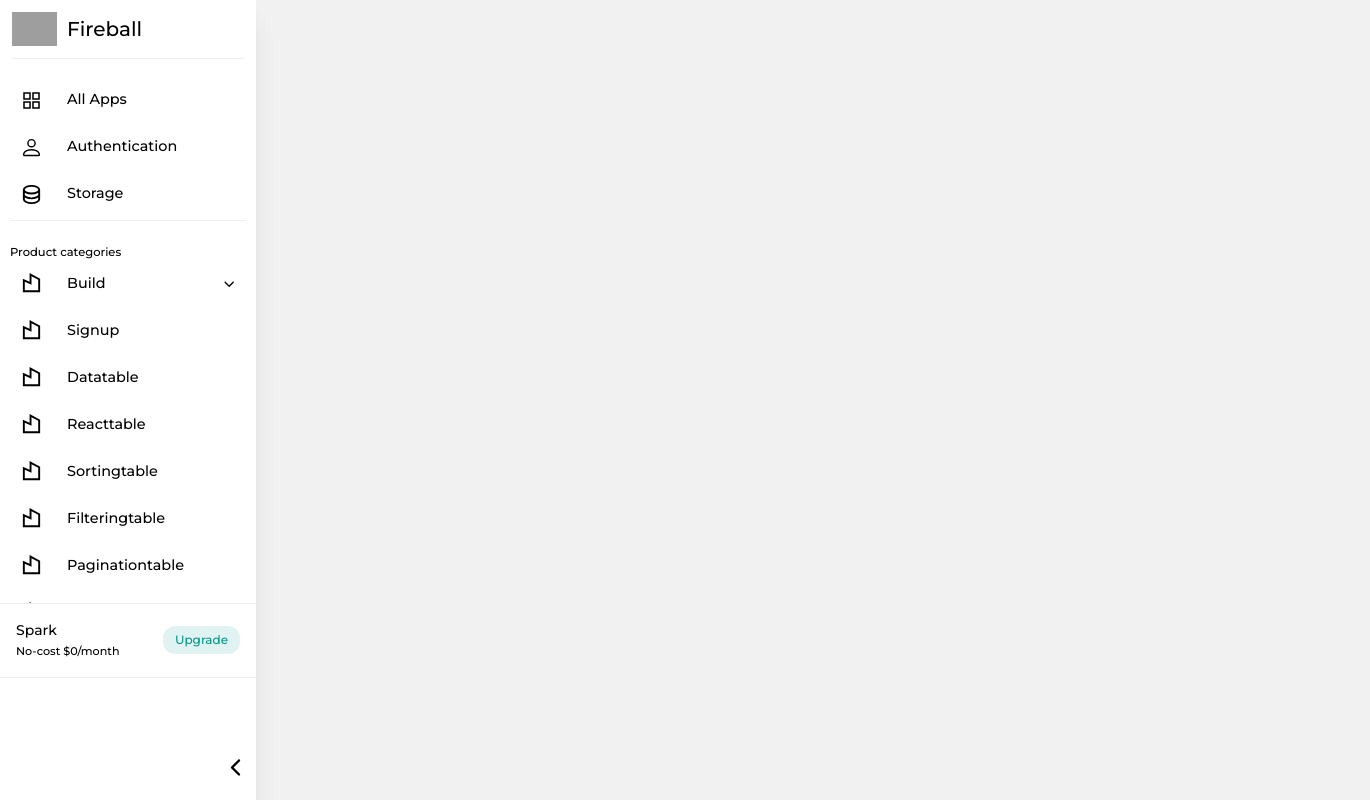
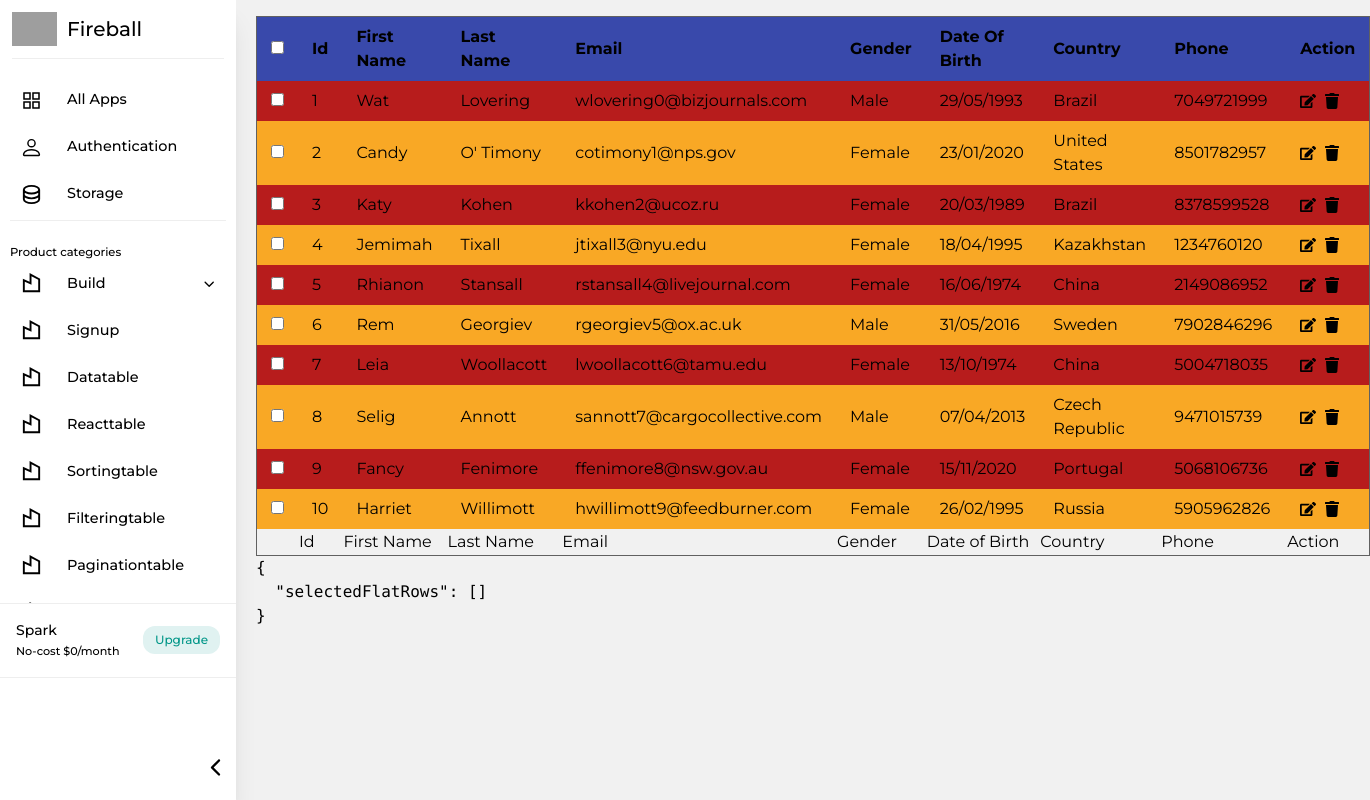
Before and after one commit to nguyentuanhung123/Sidebar-with-submenu-using-tailwind-and-framer-motion, a React (Create React App) app: page /rowselection in a window 1280 px wide. Shown: the whole page, 1370 px wide, since content can reach past the window. Built offline with nearby package versions, Linux system fonts and the light colour scheme; grey boxes are pictures that could not be loaded.

Commit message:
tutorial-14-selecting-row

```diff
--- a/src/App.jsx
+++ b/src/App.jsx
@@ -17,6 +17,7 @@ import TestTable from "./pages/TestTable";
 import TodoBeginnerWrapper from "./pages/TodoBeginger/TodoBeginnerWrapper.jsx";
 import PaginationTable from "./pages/PaginationTable.jsx";
 import UpdateTodo from "./pages/UpdateTodo/UpdateTodo.jsx";
+import RowSelection from "./pages/RowSelection.jsx";
 
 const App = () => {
   return (
@@ -33,6 +34,7 @@ const App = () => {
           <Route path="/sortingtable" element={<SortingTable />} />
           <Route path="/filteringtable" element={<FilteringTable />} />
           <Route path="/paginationtable" element={<PaginationTable />} />
+          <Route path="/rowselection" element={<RowSelection />} />
           <Route path="/formatdate" element={<FormatDate />} />
           <Route path="/testtable" element={<TestTable />} />
           <Route path="/todobeginner" element={<TodoBeginnerWrapper />} />
--- a/src/index.js
+++ b/src/index.js
@@ -2,6 +2,7 @@ import React from 'react';
 import ReactDOM from 'react-dom/client';
 import './index.css';
 import App from './App';
+//import 'antd/dist/antd.css';
 import reportWebVitals from './reportWebVitals';
 
 const root = ReactDOM.createRoot(document.getElementById('root'));
--- a/src/layouts/sidebar/Sidebar.jsx
+++ b/src/layouts/sidebar/Sidebar.jsx
@@ -148,6 +148,10 @@ const Sidebar = () => {
             icon: RiBuilding3Line,
         },
         {
+            name: "rowselection",
+            icon: RiBuilding3Line,
+        },
+        {
             name: "analytics",
             icon: TbReportAnalytics,
             menus: ["dashboard", "realtime", "events"],
--- /dev/null
+++ b/src/pages/CheckboxTable.jsx
@@ -0,0 +1,19 @@
+import React, { forwardRef, useEffect, useRef } from "react";
+
+const CheckboxTable = forwardRef(({ indeterminate, ...rest }, ref) => {
+    const defaultRef = useRef();
+    const resolveRef = ref || defaultRef;
+
+    useEffect(() => {
+        resolveRef.current.indeterminate = indeterminate;
+    }, [resolveRef, indeterminate])
+
+    return (
+        <>
+            <input type="checkbox" ref={resolveRef} {...rest} />
+        </>
+    )
+
+})
+
+export default CheckboxTable;
--- /dev/null
+++ b/src/pages/RowSelection.jsx
@@ -0,0 +1,154 @@
+// Tutorial 14 - Selecting Rows
+// B1 : const firstPageRows = rows.slice(0, 10);
+// B2 : Thay rows trong thẻ <tbody> là firstPageRows => 10 dòng ở browser
+// B3 : Tạo 1 file CheckboxTable.jsx theo hướng dẫn;
+// B4 : import {useRowSelect} from "react-table";
+// B5 : Thêm useRowSelect sau { columns, data } trong useTable
+// B6 : Thêm selectedFlatRows ngay dưới prepareRow
+// B7 : Thêm một hàm ngay dưới useRowSelect vừa tạo
+
+
+import React, { useMemo } from "react";
+import { useTable, useRowSelect } from "react-table";
+import MOCK_DATA from '../components/MOCK_DATA.json';
+import { COLUMNS } from '../components/columns.js';
+
+import { FaEdit, FaTrash } from 'react-icons/fa';
+import CheckboxTable from "./CheckboxTable.jsx";
+
+const RowSelection = () => {
+    const columns = useMemo(() => [
+        ...COLUMNS,
+        {
+            Header: 'Action',
+            Footer: 'Action',
+            accessor: 'actions',
+            Cell: ({ row }) => (
+                <div className="flex space-x-2">
+                    <button onClick={() => handleEdit(row.original.id)}>
+                        <FaEdit />
+                    </button>
+                    <button onClick={() => handleDelete(row.original.id)}>
+                        <FaTrash />
+                    </button>
+                </div>
+            ),
+        },
+    ], []);
+
+    const data = useMemo(() => MOCK_DATA, []);
+
+    const tableInstance = useTable(
+        {
+            columns,
+            data
+        },
+        useRowSelect,
+        (hooks) => {
+            hooks.visibleColumns.push((columns) => [
+                {
+                    id: 'selection',
+                    Header: ({ getToggleAllRowsSelectedProps }) => (
+                        <CheckboxTable {...getToggleAllRowsSelectedProps()} />
+                    ),
+                    Cell: ({ row }) => <CheckboxTable {...row.getToggleRowSelectedProps()} />
+                },
+                ...columns
+            ])
+        }
+    );
+
+    const {
+        getTableProps,
+        getTableBodyProps,
+        headerGroups,
+        footerGroups,
+        rows,
+        prepareRow,
+        selectedFlatRows
+    } = tableInstance;
+
+    const firstPageRows = rows.slice(0, 10);
+
+    const handleEdit = (id) => {
+        // Implement your edit logic here
+        alert(`Edit action for id: ${id}`);
+    };
+
+    const handleDelete = (id) => {
+        // Implement your delete logic here
+        alert(`Delete action for id: ${id}`);
+    };
+
+    return (
+        <>
+            <table {...getTableProps()} className="border border-gray-700 w-full text-left">
+                <thead className="bg-indigo-600">
+                    {
+                        headerGroups.map((headerGroup) => (
+                            <tr {...headerGroup.getHeaderGroupProps()}>
+                                {
+                                    headerGroup.headers.map((column) => (
+                                        <th {...column.getHeaderProps()} className="capitalize px-3.5 py-2">
+                                            {
+                                                column.render('Header')
+                                            }
+                                        </th>
+                                    ))
+                                }
+                            </tr>
+                        ))
+                    }
+                </thead>
+                <tbody {...getTableBodyProps()}>
+                    {
+                        firstPageRows.map((row, i) => {
+                            prepareRow(row); // <-- This prepares the row for rendering
+                            return (
+                                <tr {...row.getRowProps()} className={`${i % 2 === 0 ? 'bg-red-900' : 'bg-yellow-800'} hover:bg-[#ccc]`}>
+                                    {row.cells.map((cell) => (
+                                        <td {...cell.getCellProps()} className="px-3.5 py-2">
+                                            {cell.column.id === 'action' ? cell.render('Cell') : cell.render('Cell')}
+                                        </td>
+                                    ))}
+                                </tr>
+                            );
+                        })
+                    }
+                </tbody>
+                <tfoot>
+                    {
+                        footerGroups.map((footerGroup) => (
+                            <tr {...footerGroup.getFooterGroupProps()}>
+                                {
+                                    footerGroup.headers.map((column) => (
+                                        <td {...column.getFooterProps}>
+                                            {
+                                                column.render('Footer')
+                                            }
+                                        </td>
+                                    ))
+                                }
+                            </tr>
+                        ))
+                    }
+                </tfoot>
+            </table>
+            <pre>
+                <code>
+                    {
+                        JSON.stringify(
+                            {
+                                selectedFlatRows: selectedFlatRows.map((row) => row.original),
+                            },
+                            null,
+                            2
+                        )
+                    }
+                </code>
+            </pre>
+        </>
+    );
+};
+
+export default RowSelection;
--- a/src/pages/TestTable.jsx
+++ b/src/pages/TestTable.jsx
@@ -32,7 +32,7 @@ const TestTable = () => {
 
     const loadData = async () => {
         try {
-            const response = await axios.get("http://localhost:3006/employee");
+            const response = await axios.get("http://localhost:3006/employees");
             setEmployee(response.data);
         } catch (error) {
             console.error("Error fetching data:", error);
@@ -115,7 +115,7 @@ const TestTable = () => {
             if (popupDelete.show && popupDelete.id) {
 
                 // Make a DELETE request to the server's endpoint for deleting an employee
-                await axios.delete(`http://localhost:3006/employee/${popupDelete.id}`);
+                await axios.delete(`http://localhost:3006/employees/${popupDelete.id}`);
 
                 // If the request is successful, you can update your UI or state
                 alert(`Successfully deleted employee with id: ${popupDelete.id}`);
@@ -144,7 +144,7 @@ const TestTable = () => {
     //         }
 
     //         // Make a DELETE request to the server's endpoint for deleting an employee
-    //         await axios.delete(`http://localhost:3006/employee/${id}`);
+    //         await axios.delete(`http://localhost:3006/employees/${id}`);
 
     //         // If the request is successful, you can update your UI or state
     //         alert(`Successfully deleted employee with id: ${id}`);
--- a/src/pages/TodoBeginger/TodoBeginnerWrapper.jsx
+++ b/src/pages/TodoBeginger/TodoBeginnerWrapper.jsx
@@ -1,4 +1,5 @@
 import React, { useState } from "react";
+
 import { v4 as uuidv4 } from "uuid";
 import TodoBeginnerForm from "./TodoBeginnerForm";
 import TodoBeginner from "./TodoBeginner";
```
